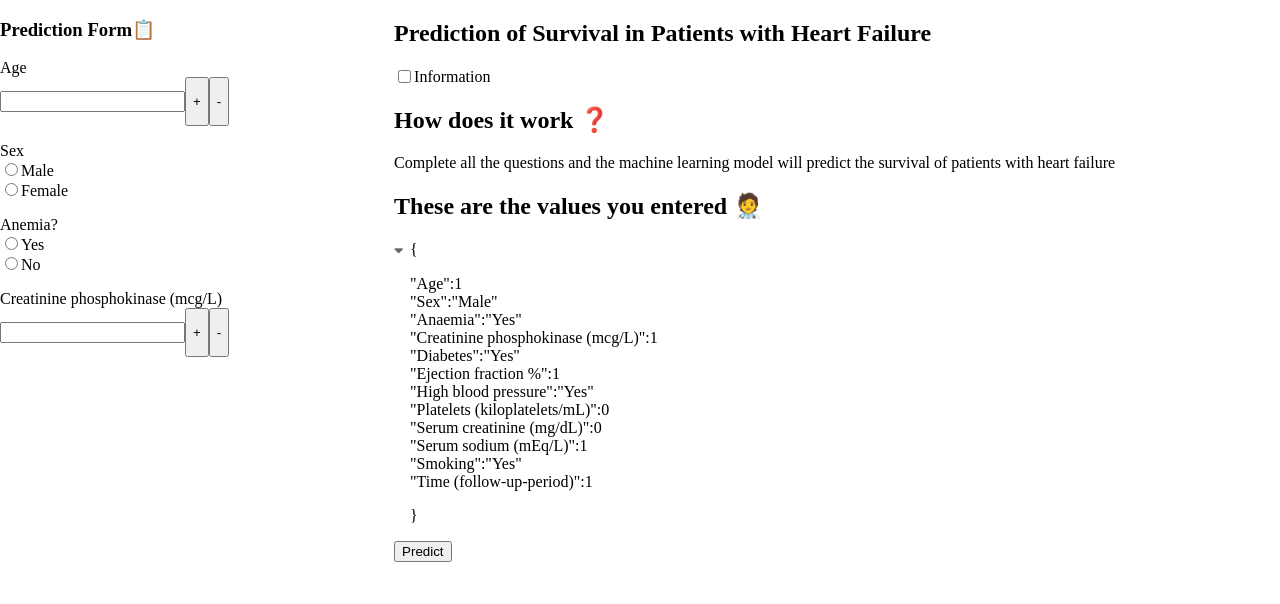
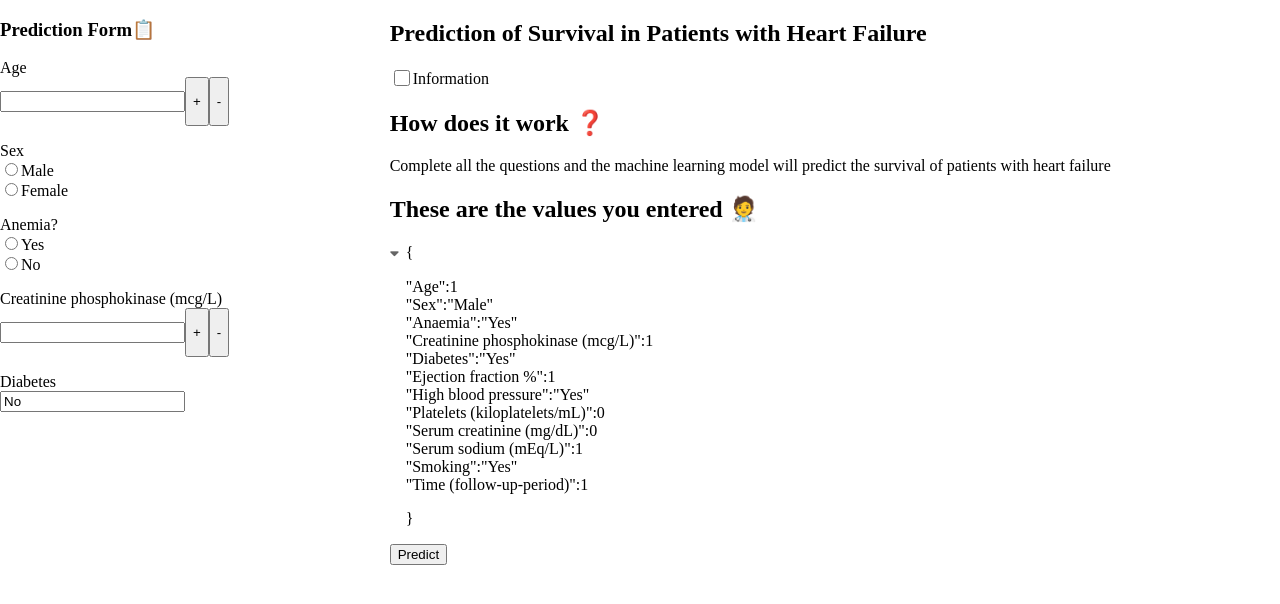
Before and after one commit to akshaykalucha/React-HeartStroke-Prediction, a React (Create React App) app: page / in a window 1280 px wide. Shown: the top 604 px of the page. Built offline with nearby package versions, Linux system fonts and the light colour scheme.

Commit message:
added sidebar ux changes

```diff
--- a/package.json
+++ b/package.json
@@ -6,6 +6,8 @@
     "@fortawesome/fontawesome-svg-core": "^1.2.35",
     "@fortawesome/free-solid-svg-icons": "^5.15.3",
     "@fortawesome/react-fontawesome": "^0.1.14",
+    "@material-ui/core": "^4.11.3",
+    "@material-ui/icons": "^4.11.2",
     "@testing-library/jest-dom": "^5.11.10",
     "@testing-library/react": "^11.2.6",
     "@testing-library/user-event": "^12.8.3",
--- a/src/Components/Home/Home.jsx
+++ b/src/Components/Home/Home.jsx
@@ -39,7 +39,7 @@ export class home extends Component {
                             <h1>Prediction of Survival in Patients with Heart Failure</h1>
                         </div>
                         <div className="info">
-                            <input type="checkbox" name="check" checked={this.state.checked} onChange={this.handleCheckClick}/>
+                            <input type="checkbox" name="check" className="c4" checked={this.state.checked} onChange={this.handleCheckClick}/>
                             <span className="checkmark"></span>
                             <p>Information</p>
                         </div>
--- a/src/Components/Home/Sidebar.jsx
+++ b/src/Components/Home/Sidebar.jsx
@@ -2,6 +2,35 @@ import React, { Component } from 'react';
 import './sidebar.css'
 
 export class Sidebar extends Component {
+    state={
+        diab: "No",
+        showDiab: false
+    }
+
+
+    showDiabVals =()=>{
+        if (!this.state.showDiab) {
+            // attach/remove event handler
+            document.addEventListener('click', this.handleOutsideClick, false);
+          } else {
+            document.removeEventListener('click', this.handleOutsideClick, false);
+          }
+
+          this.setState(prevState => ({
+            showDiab: !prevState.showDiab,
+          }));
+    }
+
+    handleOutsideClick = (e) => {
+        // ignore clicks on the component itself
+        if (this.node.contains(e.target)) {
+          return;
+        }
+
+        this.showDiabVals();
+      }
+
+
     render() {
         return (
             <div className="SideForm">
@@ -22,18 +51,18 @@ export class Sidebar extends Component {
                             <label htmlFor="Age">Sex</label>
                             <div className="GenderRadioGroup RadioGroup">
                             <input type="radio" name="GenderRadio" value="male" id=""/>
-                            <label for="male">Male</label><br />
+                            <label htmlFor="male">Male</label><br />
                             <input type="radio" name="GenderRadio" value="female" id=""/>
-                            <label for="female">Female</label><br />
+                            <label htmlFor="female">Female</label><br />
                             </div>
                         </div>
                         <div className="AnemiaBox element-container">
                             <label htmlFor="Anemia">Anemia?</label>
                             <div className="RadioGroup AnemiaRadioGroup">
                             <input type="radio" name="AnemiaRadio" value="Yes" id=""/>
-                            <label for="male">Yes</label><br />
+                            <label htmlFor="male">Yes</label><br />
                             <input type="radio" name="AnemiaRadio" value="No" id=""/>
-                            <label for="No">No</label><br />
+                            <label htmlFor="No">No</label><br />
                             </div>
                         </div>
                         <div className="Creatine element-container">
@@ -46,6 +75,20 @@ export class Sidebar extends Component {
                             </div>
                             </div>
                         </div>
+                        <div ref={node => { this.node = node; }} className="Diabetes element-container">
+                            <label htmlFor="Diabetes">Diabetes</label>
+                            <div className="inputContainer">
+                                <input onClick={this.showDiabVals} readOnly type="Text" value="No" name="Creatine" id=""/>
+                            </div>
+                            {this.state.showDiab && (
+                            <div className="DibVals listbox">
+                                <ul className="listVals">
+                                    <li className="valYes">Yes</li>
+                                    <li className="valNo">No</li>
+                                </ul>
+                            </div>
+                            )}
+                        </div>
                     </div>
                 </section>
             </div>
--- a/src/Components/Home/home.css
+++ b/src/Components/Home/home.css
@@ -11,16 +11,20 @@ body {
     width: 698px;
     border-radius: 2px;
     font-size: 1rem;
+    height: 22px;
 }
 .info:focus-within{
     background-color: rgb(240, 242, 246);
 }
 .info input{
- float: left;
+    float: left;
+    font-size: 3rem;
+    width: 16px;
+    height: 16px;
 }
 
 .info p{
-    padding-top: 1px;
+    padding-top: 3px;
 }
 .openCurly{
     cursor: pointer;
@@ -33,4 +37,10 @@ body {
     display: block;
     margin-right: auto;
     margin-left: auto;
+    max-width: 730px;
+    width: 100%;
+    box-sizing: border-box;
 }
+.c4{
+    filter: hue-rotate(90deg);
+}
--- a/src/Components/Home/sidebar.css
+++ b/src/Components/Home/sidebar.css
@@ -1,3 +1,8 @@
+input::-webkit-outer-spin-button,
+input::-webkit-inner-spin-button {
+  -webkit-appearance: none;
+  margin: 0;
+}
 .sidebarView{
     box-sizing: border-box;
 }
```
Also changed, not shown: 1 other file (tests, documents, lock files or other folders).
